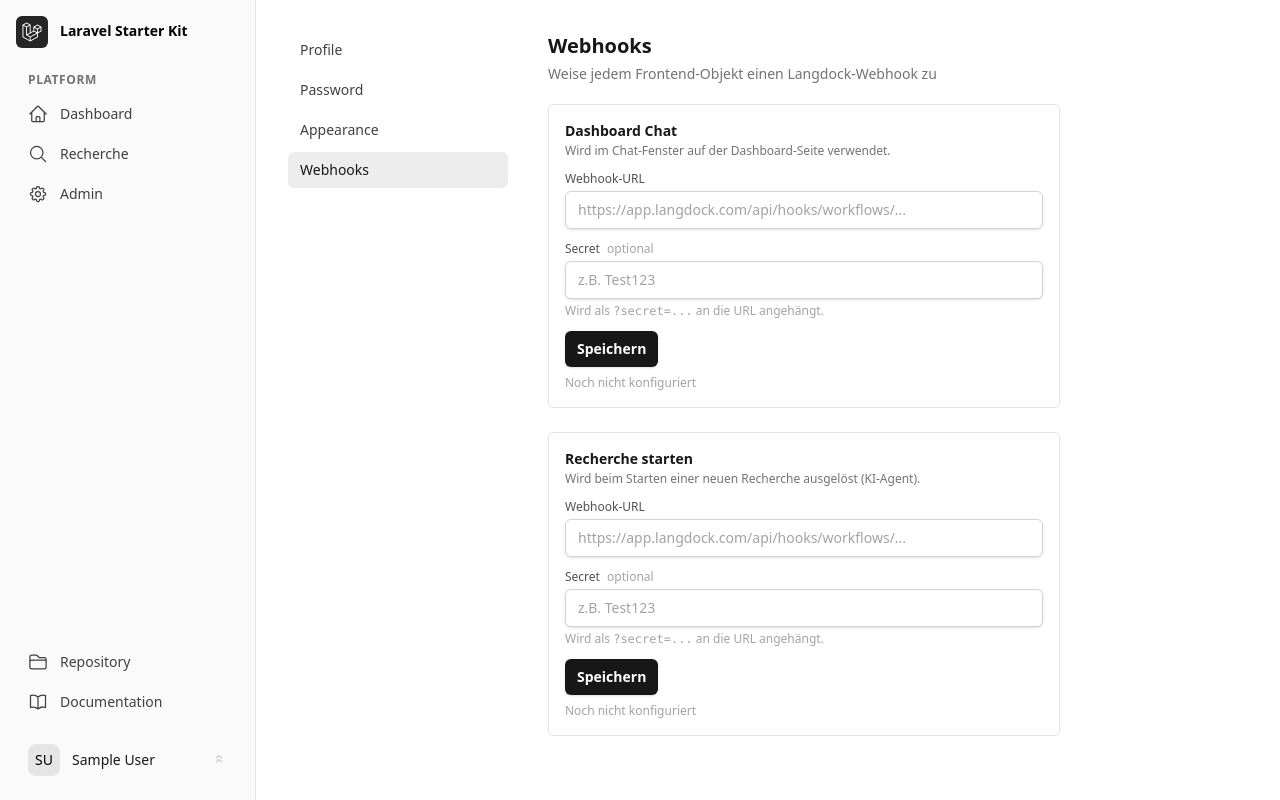
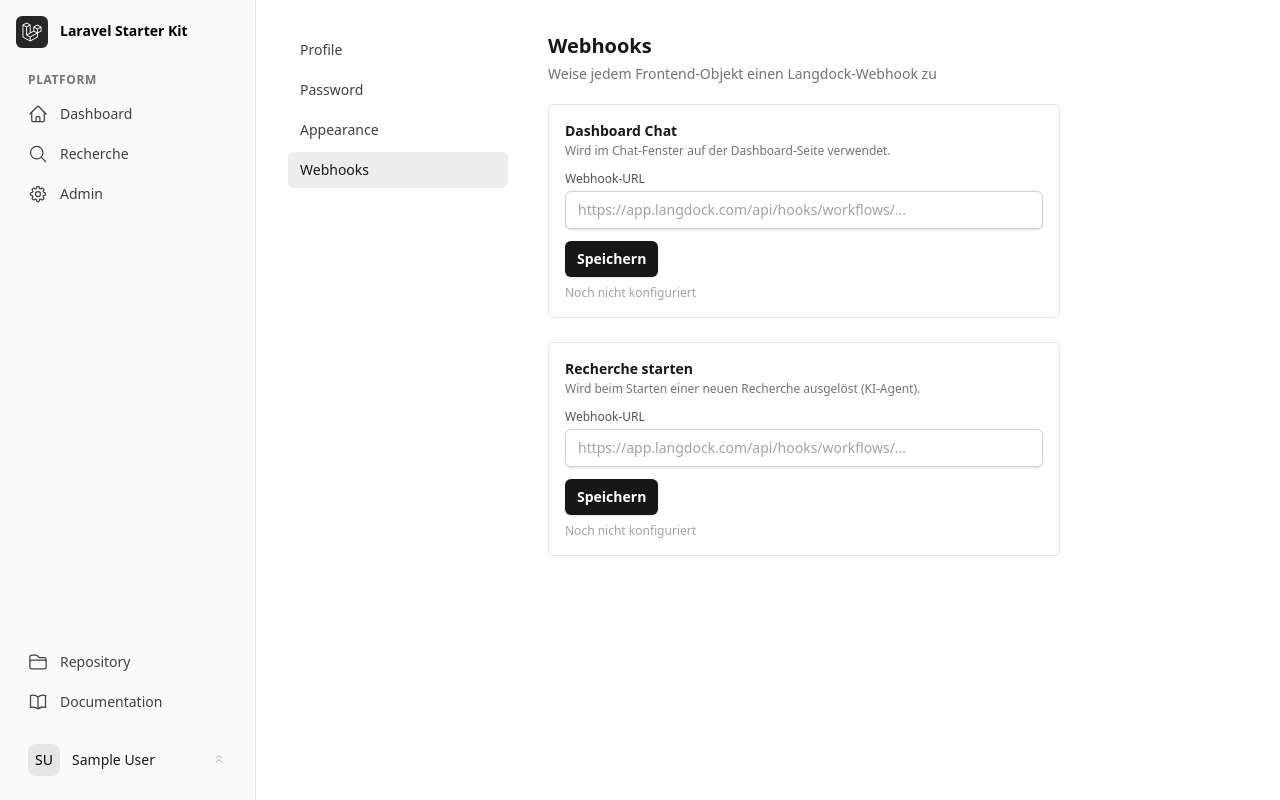
Before and after one commit to Nileneb/app.linn.games, a Laravel app: page /settings/webhooks in a window 1280 px wide. Run offline with Laravel 12, Linux system fonts and the light colour scheme; a user stored in the database is signed in; tables that the repository leaves empty hold one stand-in row (values such as "Sample post"); style sheets or scripts are compiled from the project's sources; parts of the project's set-up code (start-up, migrations or seed data) failed here and were passed over; some libraries are stand-ins or nearby versions; some web fonts are replaced.

Commit message:
feat: Remove secret field from webhooks and update related functionality; simplify webhook handling in settings

```diff
--- a/app/Models/Webhook.php
+++ b/app/Models/Webhook.php
@@ -25,32 +25,16 @@ class Webhook extends Model
         'name',
         'slug',
         'url',
-        'secret',
         'frontend_object',
-    ];
-
-    protected $hidden = [
-        'secret',
     ];
 
     protected $casts = [
         'created_at' => 'datetime',
-        'secret'     => 'encrypted',
     ];
 
-    /**
-     * Gibt die Webhook-URL zurück, ggf. mit ?secret=... Query-Parameter.
-     * Verwendung: curl -X POST "{{ $webhook->callUrl() }}"
-     */
     public function callUrl(): string
     {
-        if (! $this->secret) {
-            return $this->url;
-        }
-
-        $separator = str_contains($this->url, '?') ? '&' : '?';
-
-        return $this->url . $separator . 'secret=' . urlencode($this->secret);
+        return $this->url;
     }
 
     /** Findet den konfigurierten Webhook eines Users für ein Frontend-Objekt. */
--- a/resources/views/livewire/settings/webhooks.blade.php
+++ b/resources/views/livewire/settings/webhooks.blade.php
@@ -6,125 +6,83 @@ use Illuminate\Support\Str;
 use Livewire\Volt\Component;
 
 new class extends Component {
-    private const SECRET_MASK = '********';
-
     // Dashboard Chat Slot
     public string $dashboardUrl = '';
-    public string $dashboardSecret = '';
-    public bool $dashboardHasSecret = false;
     public bool $dashboardSaved = false;
 
     // Recherche starten Slot
     public string $rechercheUrl = '';
-    public string $rechercheSecret = '';
-    public bool $rechercheHasSecret = false;
     public bool $rechercheSaved = false;
 
     public function mount(): void
     {
         $userId = Auth::id();
-
-        $dashboardWebhook = Webhook::forUser($userId, 'dashboard_chat');
-        $this->dashboardUrl       = $dashboardWebhook?->url ?? '';
-        $this->dashboardHasSecret = (bool) $dashboardWebhook?->secret;
-        $this->dashboardSecret    = $this->dashboardHasSecret ? self::SECRET_MASK : '';
-
-        $rechercheWebhook = Webhook::forUser($userId, 'recherche_start');
-        $this->rechercheUrl       = $rechercheWebhook?->url ?? '';
-        $this->rechercheHasSecret = (bool) $rechercheWebhook?->secret;
-        $this->rechercheSecret    = $this->rechercheHasSecret ? self::SECRET_MASK : '';
+        $this->dashboardUrl  = Webhook::forUser($userId, 'dashboard_chat')?->url ?? '';
+        $this->rechercheUrl  = Webhook::forUser($userId, 'recherche_start')?->url ?? '';
     }
 
     public function saveDashboard(): void
     {
         $this->validate([
-            'dashboardUrl'    => ['required', 'url', 'max:500'],
-            'dashboardSecret' => ['nullable', 'string', 'max:500'],
+            'dashboardUrl' => ['required', 'url', 'max:500'],
         ]);
 
         $userId = Auth::id();
         $webhook = Webhook::where('user_id', $userId)->where('frontend_object', 'dashboard_chat')->first();
-        $data = ['url' => $this->dashboardUrl];
-
-        if ($this->dashboardSecret !== '' && $this->dashboardSecret !== self::SECRET_MASK) {
-            $data['secret'] = $this->dashboardSecret;
-        }
 
         if ($webhook) {
-            $webhook->update($data);
+            $webhook->update(['url' => $this->dashboardUrl]);
         } else {
-            if (! isset($data['secret'])) {
-                $data['secret'] = null;
-            }
-            Webhook::create(array_merge($data, [
+            Webhook::create([
                 'user_id'         => $userId,
                 'frontend_object' => 'dashboard_chat',
                 'name'            => 'Dashboard Chat',
                 'slug'            => 'dashboard-chat-' . Str::random(8),
-            ]));
+                'url'             => $this->dashboardUrl,
+            ]);
         }
 
-        $refreshed = Webhook::forUser($userId, 'dashboard_chat');
-        $this->dashboardUrl       = $refreshed?->url ?? $this->dashboardUrl;
-        $this->dashboardHasSecret = (bool) $refreshed?->secret;
-        $this->dashboardSecret    = $this->dashboardHasSecret ? self::SECRET_MASK : '';
-        $this->dashboardSaved     = true;
+        $this->dashboardSaved = true;
         $this->dispatch('dashboard-saved');
     }
 
     public function saveRecherche(): void
     {
         $this->validate([
-            'rechercheUrl'    => ['required', 'url', 'max:500'],
-            'rechercheSecret' => ['nullable', 'string', 'max:500'],
+            'rechercheUrl' => ['required', 'url', 'max:500'],
         ]);
 
         $userId = Auth::id();
         $webhook = Webhook::where('user_id', $userId)->where('frontend_object', 'recherche_start')->first();
-        $data = ['url' => $this->rechercheUrl];
-
-        if ($this->rechercheSecret !== '' && $this->rechercheSecret !== self::SECRET_MASK) {
-            $data['secret'] = $this->rechercheSecret;
-        }
 
         if ($webhook) {
-            $webhook->update($data);
+            $webhook->update(['url' => $this->rechercheUrl]);
         } else {
-            if (! isset($data['secret'])) {
-                $data['secret'] = null;
-            }
-            Webhook::create(array_merge($data, [
+            Webhook::create([
                 'user_id'         => $userId,
                 'frontend_object' => 'recherche_start',
                 'name'            => 'Recherche starten',
                 'slug'            => 'recherche-start-' . Str::random(8),
-            ]));
+                'url'             => $this->rechercheUrl,
+            ]);
         }
 
-        $refreshed = Webhook::forUser($userId, 'recherche_start');
-        $this->rechercheUrl       = $refreshed?->url ?? $this->rechercheUrl;
-        $this->rechercheHasSecret = (bool) $refreshed?->secret;
-        $this->rechercheSecret    = $this->rechercheHasSecret ? self::SECRET_MASK : '';
-        $this->rechercheSaved     = true;
+        $this->rechercheSaved = true;
         $this->dispatch('recherche-saved');
     }
 
     public function clearDashboard(): void
     {
         Webhook::where('user_id', Auth::id())->where('frontend_object', 'dashboard_chat')->delete();
-        $this->dashboardUrl       = '';
-        $this->dashboardSecret    = '';
-        $this->dashboardHasSecret = false;
-        $this->dashboardSaved     = false;
+        $this->dashboardUrl   = '';
+        $this->dashboardSaved = false;
     }
 
     public function clearRecherche(): void
     {
         Webhook::where('user_id', Auth::id())->where('frontend_object', 'recherche_start')->delete();
-        $this->rechercheUrl       = '';
-        $this->rechercheSecret    = '';
-        $this->rechercheHasSecret = false;
-        $this->rechercheSaved     = false;
+        $this->rechercheUrl   = '';
+        $this->rechercheSaved = false;
     }
 }; ?>
 
@@ -147,27 +105,6 @@ new class extends Component {
                         class="mt-1 block w-full rounded-md border border-zinc-300 bg-white px-3 py-2 text-sm text-zinc-900 shadow-sm placeholder:text-zinc-400 focus:border-zinc-500 focus:outline-none focus:ring-1 focus:ring-zinc-500 dark:border-zinc-700 dark:bg-zinc-900 dark:text-zinc-100 dark:placeholder:text-zinc-500"
                     />
                     @error('dashboardUrl') <p class="mt-1 text-xs text-red-600">{{ $message }}</p> @enderror
-                </div>
-                <div>
-                    <label class="block text-xs font-medium text-zinc-600 dark:text-zinc-400">
-                        {{ __('Secret') }}
-                        @if($dashboardHasSecret)
-                            <span class="ml-1 font-normal text-green-600 dark:text-green-400">({{ __('gesetzt') }} — {{ __('Feld leeren und neuen Wert eingeben um zu ändern') }})</span>
-                        @else
-                            <span class="ml-1 font-normal text-zinc-400">{{ __('optional') }}</span>
-                        @endif
-                    </label>
-                    <input
-                        wire:model="dashboardSecret"
-                        type="password"
-                        autocomplete="new-password"
-                        placeholder="{{ $dashboardHasSecret ? '' : __('z.B. Test123') }}"
-                        class="mt-1 block w-full rounded-md border border-zinc-300 bg-white px-3 py-2 text-sm text-zinc-900 shadow-sm placeholder:text-zinc-400 focus:border-zinc-500 focus:outline-none focus:ring-1 focus:ring-zinc-500 dark:border-zinc-700 dark:bg-zinc-900 dark:text-zinc-100 dark:placeholder:text-zinc-500"
-                    />
-                    <p class="mt-1 text-xs text-zinc-400 dark:text-zinc-500">
-                        {{ __('Wird als') }} <code class="font-mono">?secret=...</code> {{ __('an die URL angehängt.') }}
-                    </p>
-                    @error('dashboardSecret') <p class="mt-1 text-xs text-red-600">{{ $message }}</p> @enderror
                 </div>
                 <div class="flex items-center gap-2">
                     <button type="submit" class="inline-flex items-center rounded-md bg-zinc-900 px-3 py-2 text-sm font-semibold text-white shadow-sm hover:bg-zinc-700 dark:bg-white dark:text-zinc-900 dark:hover:bg-zinc-200">
@@ -206,27 +143,6 @@ new class extends Component {
                     />
                     @error('rechercheUrl') <p class="mt-1 text-xs text-red-600">{{ $message }}</p> @enderror
                 </div>
-                <div>
-                    <label class="block text-xs font-medium text-zinc-600 dark:text-zinc-400">
-                        {{ __('Secret') }}
-                        @if($rechercheHasSecret)
-                            <span class="ml-1 font-normal text-green-600 dark:text-green-400">({{ __('gesetzt') }} — {{ __('Feld leeren und neuen Wert eingeben um zu ändern') }})</span>
-                        @else
-                            <span class="ml-1 font-normal text-zinc-400">{{ __('optional') }}</span>
-                        @endif
-                    </label>
-                    <input
-                        wire:model="rechercheSecret"
-                        type="password"
-                        autocomplete="new-password"
-                        placeholder="{{ $rechercheHasSecret ? '' : __('z.B. Test123') }}"
-                        class="mt-1 block w-full rounded-md border border-zinc-300 bg-white px-3 py-2 text-sm text-zinc-900 shadow-sm placeholder:text-zinc-400 focus:border-zinc-500 focus:outline-none focus:ring-1 focus:ring-zinc-500 dark:border-zinc-700 dark:bg-zinc-900 dark:text-zinc-100 dark:placeholder:text-zinc-500"
-                    />
-                    <p class="mt-1 text-xs text-zinc-400 dark:text-zinc-500">
-                        {{ __('Wird als') }} <code class="font-mono">?secret=...</code> {{ __('an die URL angehängt.') }}
-                    </p>
-                    @error('rechercheSecret') <p class="mt-1 text-xs text-red-600">{{ $message }}</p> @enderror
-                </div>
                 <div class="flex items-center gap-2">
                     <button type="submit" class="inline-flex items-center rounded-md bg-zinc-900 px-3 py-2 text-sm font-semibold text-white shadow-sm hover:bg-zinc-700 dark:bg-white dark:text-zinc-900 dark:hover:bg-zinc-200">
                         {{ __('Speichern') }}
```
Also changed, not shown: app/Jobs/TriggerLangdockAgent.php (+6 -3 lines), tests/Feature/Settings/WebhooksTest.php (+2 -69 lines), database/migrations/2026_03_31_099999_create_recherche_tables_sqlite.php, database/migrations/2026_03_31_200001_create_webhooks_table.php, database/migrations/2026_04_01_200001_make_webhook_password_nullable.php (deleted), database/migrations/2026_04_01_200002_add_secret_to_webhooks.php (deleted), database/migrations/2026_04_02_200000_drop_password_from_webhooks.php (deleted).
